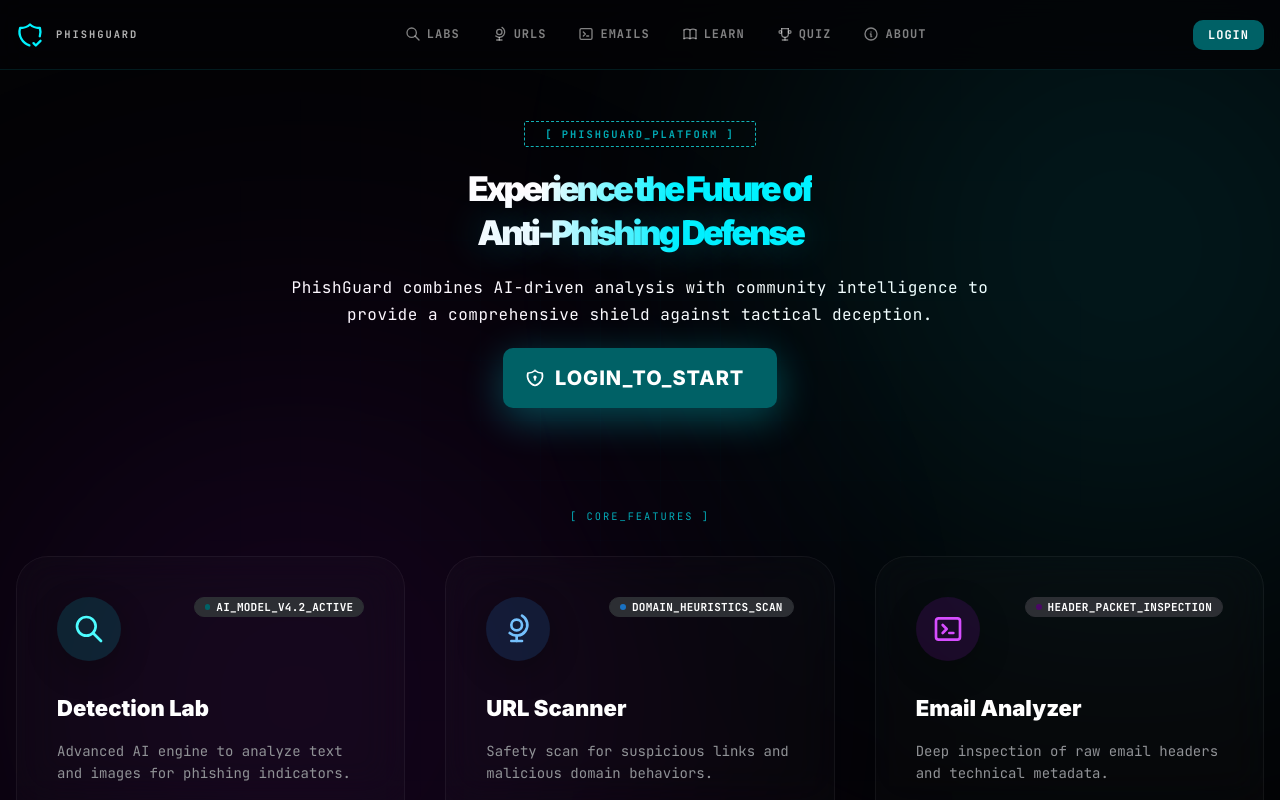
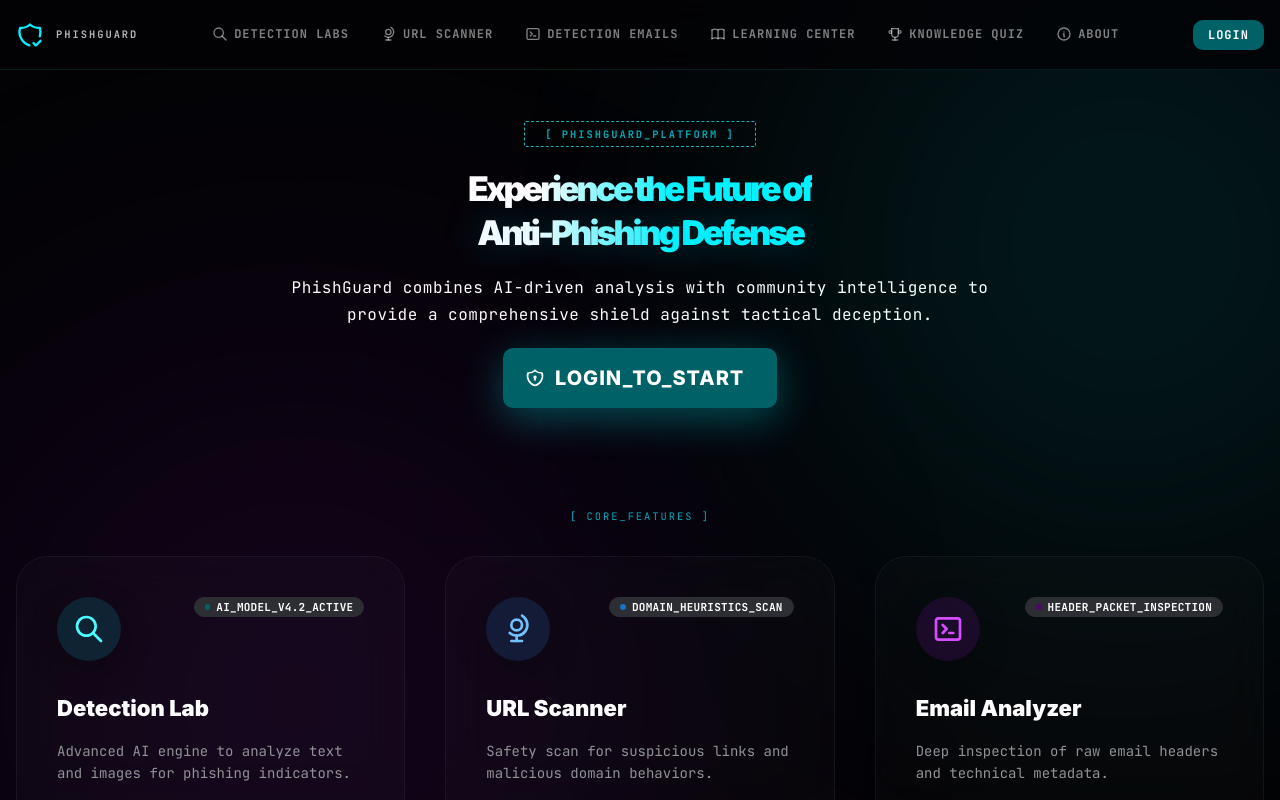
Before and after one commit to GowthamAvula/Detection, a React (Vite) app in the folder frontend/: page / in a window 1280 px wide. Built offline with nearby package versions, Linux system fonts and the light colour scheme; no server answers.

Commit message:
Refine About page content and update Header navigation labels

```diff
--- a/frontend/src/components/common/LandingHeader.jsx
+++ b/frontend/src/components/common/LandingHeader.jsx
@@ -7,11 +7,11 @@ export default function LandingHeader() {
     const location = useLocation();
 
     const features = [
-        { label: 'LABS', icon: IconSearch, to: '/detection' },
-        { label: 'URLS', icon: IconGlobe, to: '/url-checker' },
-        { label: 'EMAILS', icon: IconTerminal2, to: '/email-analyzer' },
-        { label: 'LEARN', icon: IconBook, to: '/learning' },
-        { label: 'QUIZ', icon: IconTrophy, to: '/quiz' },
+        { label: 'DETECTION LABS', icon: IconSearch, to: '/detection' },
+        { label: 'URL SCANNER', icon: IconGlobe, to: '/url-checker' },
+        { label: 'DETECTION EMAILS', icon: IconTerminal2, to: '/email-analyzer' },
+        { label: 'LEARNING CENTER', icon: IconBook, to: '/learning' },
+        { label: 'KNOWLEDGE QUIZ', icon: IconTrophy, to: '/quiz' },
     ]
 
     return (
--- a/frontend/src/pages/About.jsx
+++ b/frontend/src/pages/About.jsx
@@ -5,9 +5,9 @@ import './About.css'
 
 export default function About() {
     const stats = [
-        { label: 'AI Accuracy', value: '98.5%', icon: IconRobot, color: 'cyan' },
-        { label: 'Global Community', value: '10K+', icon: IconUsers, color: 'blue' },
-        { label: 'Scams Prevented', value: '250K+', icon: IconShieldCheck, color: 'teal' },
+        { label: 'AI Detection', value: '98.5%', icon: IconRobot, color: 'cyan' },
+        { label: 'Analysis Speed', value: 'Real-time', icon: IconFingerprint, color: 'blue' },
+        { label: 'Security Model', value: 'Zero-Trust', icon: IconLock, color: 'teal' },
     ]
 
     return (
@@ -84,20 +84,20 @@ export default function About() {
                         </Stack>
 
                         <Paper className="tech-stack-card" p={40}>
-                            <Title order={3} c="white" mb="xl" style={{ letterSpacing: '1px' }}>SYSTEM_ARCHITECTURE</Title>
+                            <Title order={3} c="white" mb="xl" style={{ letterSpacing: '1px' }}>WHY_PHISHGUARD?</Title>
                             <Divider opacity={0.1} mb="xl" />
                             <Stack gap="lg">
                                 <Box>
-                                    <Text size="xs" className="mono-label" c="cyan">NEURAL_ENGINE</Text>
-                                    <Text size="sm" c="dimmed">Leveraging Llama-3 & Groq for real-time semantic analysis.</Text>
+                                    <Text size="xs" className="mono-label" c="cyan">INSTANT_VERIFICATION</Text>
+                                    <Text size="sm" c="dimmed">Stop guessing. Get immediate AI-backed verdicts on suspicious content.</Text>
                                 </Box>
                                 <Box>
-                                    <Text size="xs" className="mono-label" c="cyan">THREAT_INTELLIGENCE</Text>
-                                    <Text size="sm" c="dimmed">Global database of reported phishing vectors and malicious URLs.</Text>
+                                    <Text size="xs" className="mono-label" c="cyan">EDUCATIONAL_EMPOWERMENT</Text>
+                                    <Text size="sm" c="dimmed">We don't just block; we explain. Learn the "why" behind every threat.</Text>
                                 </Box>
                                 <Box>
-                                    <Text size="xs" className="mono-label" c="cyan">SECURE_SYNC</Text>
-                                    <Text size="sm" c="dimmed">Encrypted storage for user reports and scan history via Supabase.</Text>
+                                    <Text size="xs" className="mono-label" c="cyan">COLLABORATIVE_SHIELD</Text>
+                                    <Text size="sm" c="dimmed">Benefit from the collective intelligence of users reporting new scams.</Text>
                                 </Box>
                             </Stack>
                         </Paper>
```
